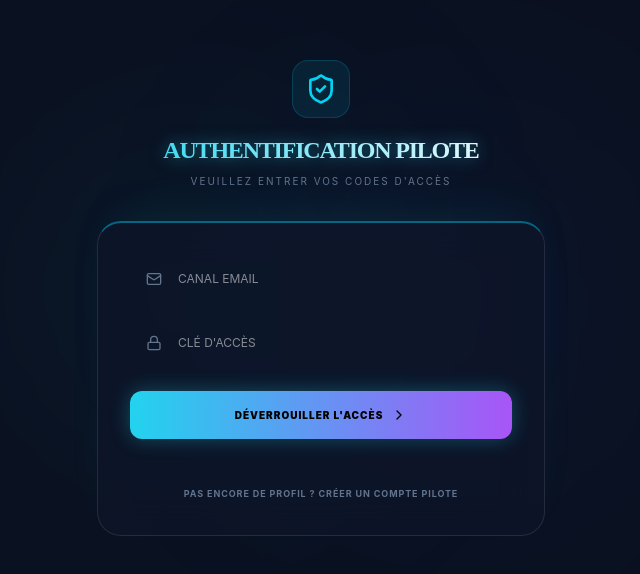
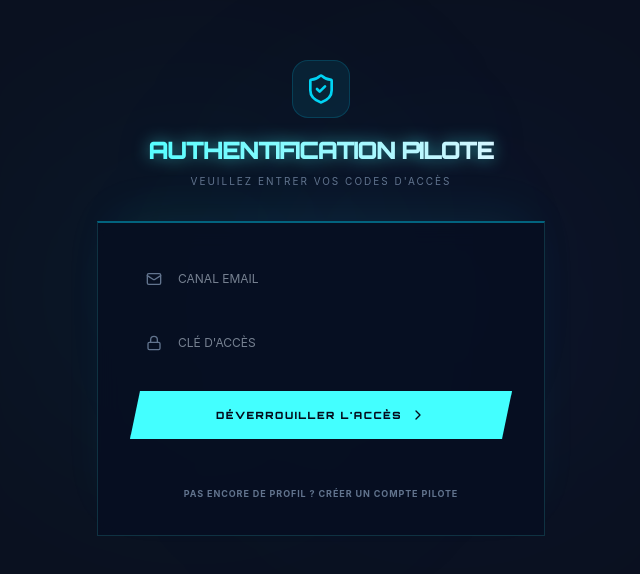
Before and after one commit to Caldera-tech/caldera-tech-app, a Next.js app: page /login in a window 1280 px wide. Shown: the part 102-676 px from the top of the page, without its empty margins (319-959 px from the left). Built offline with nearby package versions, Linux system fonts and the light colour scheme.

Commit message:
fix: Refonte de la charte graphique du style pour matcher celle de l'équipe marketing

```diff
--- a/src/app/globals.css
+++ b/src/app/globals.css
@@ -1,52 +1,135 @@
 @import "tailwindcss";
 
 @theme {
-  /* 1. On définit les couleurs */
-  --color-ui-bg: #0b1120;
-  --color-ui-card: rgba(15, 23, 42, 0.6);
-  --color-cyber-cyan: #22d3ee;
-  --color-cyber-purple: #a855f7;
+  /* Palette Nexora */
+  --color-ui-bg: #040B1B;
+  --color-cyber-cyan: #43FFFF;
+  --color-cyber-purple: #CC33FF;
+  --color-cyber-green: #33FF33;
+  --color-cyber-pink: #FF33CC;
 
-  /* 2. On définit la police (Utilise le nom de la variable que Next.js injecte) */
-  --font-display: "Orbitron", ui-sans-serif;
+  /* Polices */
+  --font-display: "Orbitron", ui-monospace, monospace;
+  --font-mono-tech: "Share Tech Mono", ui-monospace, monospace;
 }
 
-/* 3. On utilise les utilitaires APRES le bloc @theme */
 @layer base {
   :root {
     --background: var(--color-ui-bg);
-    --foreground: 255 255 255;
+    --foreground: 232 244 255;
+    --color-ui-card: rgba(6, 15, 34, 0.85);
+    --color-text: #E8F4FF;
+    --glow-cyan:   0 0 8px #43FFFF, 0 0 24px rgba(67, 255, 255, 0.5);
+    --glow-purple: 0 0 8px #CC33FF, 0 0 24px rgba(204, 51, 255, 0.5);
+    --glow-green:  0 0 8px #33FF33, 0 0 24px rgba(51, 255, 51, 0.5);
   }
 
   body {
-    @apply bg-ui-bg text-white antialiased;
+    @apply bg-ui-bg antialiased;
+    color: var(--color-text);
+    cursor: crosshair;
+    font-family: "Rajdhani", ui-sans-serif, sans-serif;
+  }
+
+  /* Scanlines overlay */
+  body::before {
+    content: "";
+    position: fixed;
+    inset: 0;
+    z-index: 1;
+    background: repeating-linear-gradient(
+      0deg,
+      transparent,
+      transparent 2px,
+      rgba(0, 0, 0, 0.05) 2px,
+      rgba(0, 0, 0, 0.05) 4px
+    );
+    pointer-events: none;
+  }
+
+  /* Grille de fond */
+  body::after {
+    content: "";
+    position: fixed;
+    inset: 0;
+    z-index: 0;
+    background-image:
+      linear-gradient(rgba(67, 255, 255, 0.03) 1px, transparent 1px),
+      linear-gradient(90deg, rgba(67, 255, 255, 0.03) 1px, transparent 1px);
+    background-size: 60px 60px;
+    pointer-events: none;
   }
 }
 
 @layer components {
   .neon-text {
-    /* N'utilise pas @apply pour des variables complexes si ça bug, utilise le CSS natif */
     font-family: var(--font-display);
-    background: linear-gradient(90deg, var(--color-cyber-cyan), #ffffff);
+    background: linear-gradient(90deg, var(--color-cyber-cyan), #E8F4FF);
     -webkit-background-clip: text;
+    background-clip: text;
     -webkit-text-fill-color: transparent;
-    filter: drop-shadow(0 0 8px rgba(34, 211, 238, 0.5));
+    filter: drop-shadow(0 0 8px rgba(67, 255, 255, 0.5));
+  }
+
+  /* Étiquettes style "Share Tech Mono" */
+  .neon-label {
+    font-family: var(--font-mono-tech, monospace);
+    font-size: 0.7rem;
+    letter-spacing: 0.25em;
+    text-transform: uppercase;
+    color: var(--color-cyber-cyan);
   }
 
   .glass-panel {
     background: var(--color-ui-card);
-    backdrop-filter: blur(20px);
-    border: 1px solid rgba(255, 255, 255, 0.1);
-    border-radius: 1.5rem;
+    backdrop-filter: blur(12px);
+    border: 1px solid rgba(67, 255, 255, 0.15);
   }
 
+  /* Bouton principal — style angulaire Nexora */
   .btn-cyber {
-    background: linear-gradient(
-      90deg,
-      var(--color-cyber-cyan),
-      var(--color-cyber-purple)
-    );
-    @apply text-black font-bold uppercase tracking-widest py-4 rounded-xl transition-all;
-    box-shadow: 0 0 20px rgba(34, 211, 238, 0.3);
+    font-family: var(--font-display);
+    font-size: 0.75rem;
+    font-weight: 700;
+    letter-spacing: 0.15em;
+    color: #040B1B;
+    background: var(--color-cyber-cyan);
+    border: none;
+    padding: 14px 32px;
+    clip-path: polygon(10px 0%, 100% 0%, calc(100% - 10px) 100%, 0% 100%);
+    text-transform: uppercase;
+    cursor: pointer;
+    transition: all 0.2s;
+    box-shadow: var(--glow-cyan);
+    display: inline-block;
+  }
+
+  .btn-cyber:hover {
+    background: var(--color-cyber-green);
+    box-shadow: var(--glow-green);
+    transform: scale(1.04);
+  }
+
+  /* Bouton secondaire outline */
+  .btn-cyber-outline {
+    font-family: var(--font-display);
+    font-size: 0.7rem;
+    font-weight: 700;
+    letter-spacing: 0.15em;
+    color: var(--color-cyber-purple);
+    background: transparent;
+    border: 1px solid var(--color-cyber-purple);
+    padding: 13px 30px;
+    clip-path: polygon(10px 0%, 100% 0%, calc(100% - 10px) 100%, 0% 100%);
+    text-transform: uppercase;
+    cursor: pointer;
+    transition: all 0.2s;
+    display: inline-block;
+  }
+
+  .btn-cyber-outline:hover {
+    background: rgba(204, 51, 255, 0.12);
+    box-shadow: var(--glow-purple);
+    transform: scale(1.04);
   }
 }
--- a/src/app/layout.tsx
+++ b/src/app/layout.tsx
@@ -1,7 +1,25 @@
-import { Inter } from "next/font/google"
+import { Rajdhani, Orbitron, Share_Tech_Mono } from "next/font/google"
 import "./globals.css"
 
-const inter = Inter({ subsets: ["latin"] })
+const rajdhani = Rajdhani({
+  subsets: ["latin"],
+  weight: ["300", "400", "500", "600", "700"],
+  display: "swap",
+})
+
+const orbitron = Orbitron({
+  subsets: ["latin"],
+  weight: ["400", "700", "900"],
+  variable: "--font-display",
+  display: "swap",
+})
+
+const shareTechMono = Share_Tech_Mono({
+  subsets: ["latin"],
+  weight: "400",
+  variable: "--font-mono-tech",
+  display: "swap",
+})
 
 export const metadata = {
   title: "Nexora Tech - ",
@@ -14,10 +32,8 @@ export default function RootLayout({
   children: React.ReactNode
 }) {
   return (
-    <html lang="fr" className="dark">
-      <body className={`${inter.className} min-h-screen relative`}>
-        <div className="absolute inset-0 z-0 bg-[linear-gradient(to_right,#1e293b_1px,transparent_1px),linear-gradient(to_bottom,#1e293b_1px,transparent_1px)] bg-[size:40px_40px] [mask-image:radial-gradient(ellipse_60%_50%_at_50%_0%,#000_70%,transparent_100%)] opacity-20" />
-
+    <html lang="fr" className={`dark ${orbitron.variable} ${shareTechMono.variable}`}>
+      <body className={`${rajdhani.className} min-h-screen relative`}>
         <main className="relative z-10">{children}</main>
       </body>
     </html>
```
Also changed, not shown: 2 other files (tests, documents, lock files or other folders).
